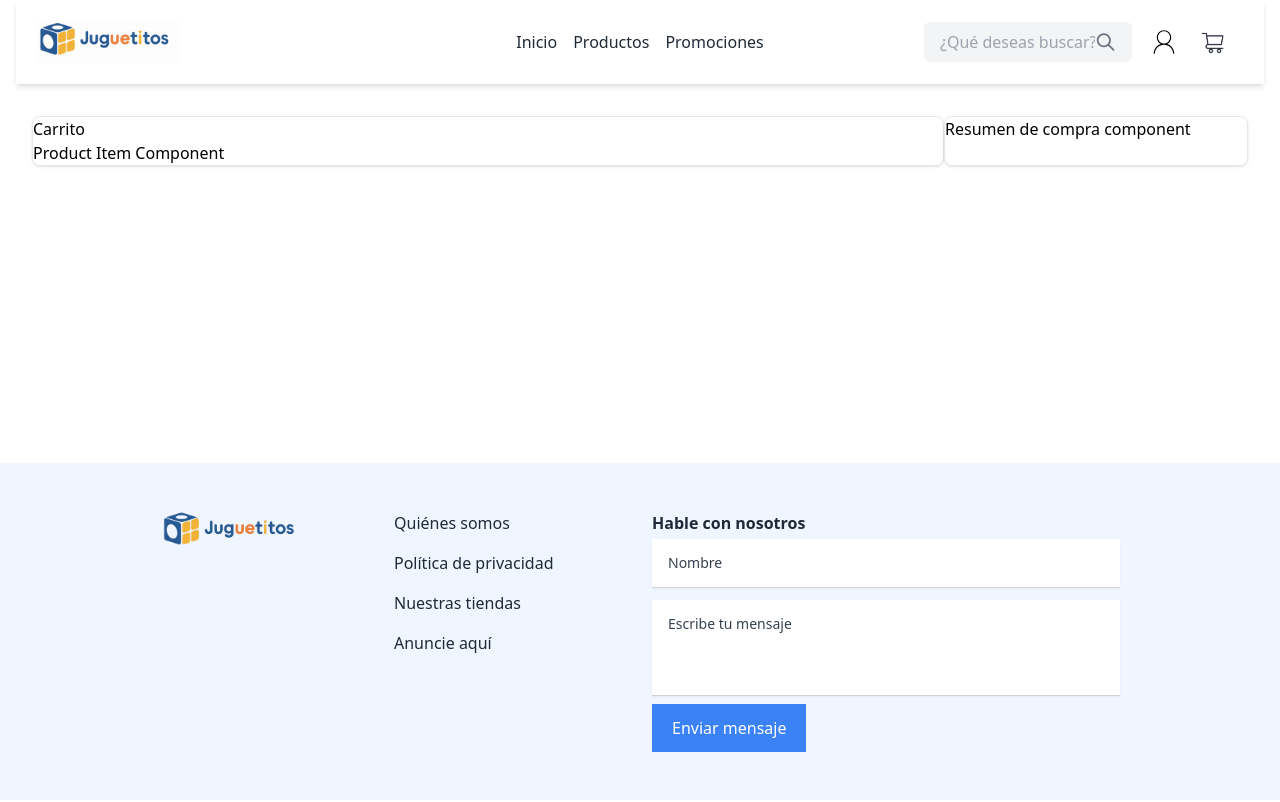
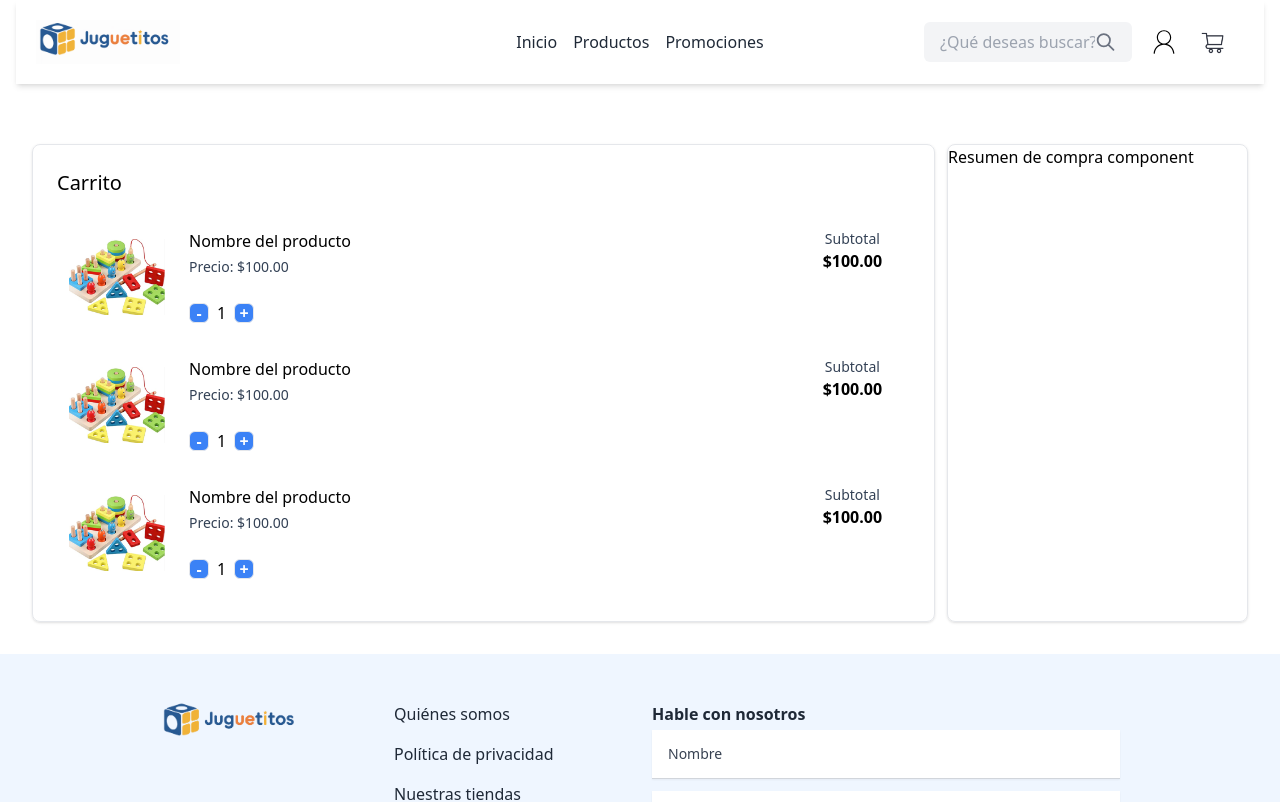
Before and after one commit to francocasa/E-commerce-toy-store, a React (Vite) app: page /cart in a window 1280 px wide. Shown: the top 802 px of the page. Built offline with nearby package versions, Linux system fonts and the light colour scheme.

Commit message:
feat: add cart item with static data

```diff
--- /dev/null
+++ b/src/components/CartItem.jsx
@@ -0,0 +1,35 @@
+export default function CartItem() {
+  return (
+    <article className="flex gap-6 px-3 py-4">
+      <div className="h-24 aspect-square">
+        <img
+          className="w-full h-full object-contain"
+          src="/src/assets/Products/juguete1.png"
+          alt=""
+        />
+      </div>
+      <div className="flex-grow flex justify-between">
+        <div className="flex flex-col justify-between">
+          <div className="space-y-1">
+            <h2 className="font-medium">Nombre del producto</h2>
+            <p className="text-sm text-slate-700">Precio: $100.00</p>
+          </div>
+
+          <div className="flex justify-start items-center gap-2">
+            <button className="border w-5 h-5 flex justify-center items-center font-black rounded-md bg-blue-500 text-white hover:bg-blue-400">
+              -
+            </button>
+            <p>1</p>
+            <button className="border w-5 h-5 flex justify-center items-center font-black rounded-md bg-blue-500 text-white hover:bg-blue-400">
+              +
+            </button>
+          </div>
+        </div>
+        <div className="flex flex-col justify-start items-center px-4">
+          <p className="text-sm text-slate-700">Subtotal</p>
+          <p className="font-bold">$100.00</p>
+        </div>
+      </div>
+    </article>
+  );
+}
--- a/src/components/index.js
+++ b/src/components/index.js
@@ -8,6 +8,7 @@ import ProductCard from './ProductCard';
 import TestimonialCard from './TestimonialCard';
 import PromotionCard from './PromotionCard';
 import Searchbar from './Searchbar';
+import CartItem from './CartItem';
 
 export {
   Header,
@@ -20,4 +21,5 @@ export {
   TestimonialCard,
   PromotionCard,
   Searchbar,
+  CartItem,
 };
--- a/src/pages/CartPage.jsx
+++ b/src/pages/CartPage.jsx
@@ -1,12 +1,17 @@
+import { CartItem } from '../components';
+
 function CartPage() {
   return (
     <main className="container mx-auto p-8">
-      <div className="flex">
-        <section className="border rounded-lg shadow w-3/4">
-          <h1>Carrito</h1>
-          <article className="">
-            <p>Product Item Component</p>
-          </article>
+      <div className="flex gap-3 mt-7">
+        <section className="border rounded-lg shadow w-3/4 p-6">
+          <h1 className="font-medium mb-4 text-xl">Carrito</h1>
+
+          <div className="">
+            <CartItem />
+            <CartItem />
+            <CartItem />
+          </div>
         </section>
         <aside className="border rounded-lg shadow w-1/4">
           <p>Resumen de compra component</p>
```
